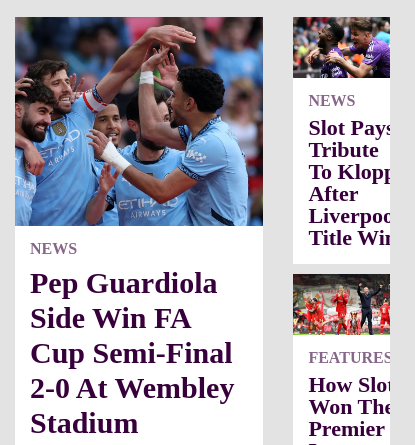
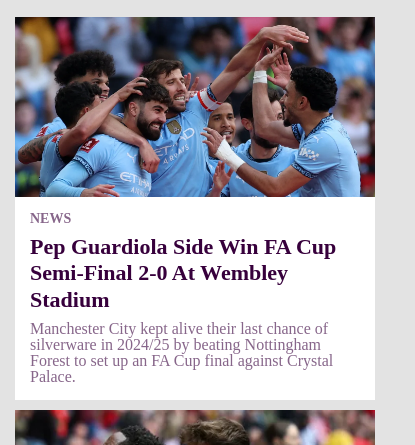
Before and after one commit to RusLan2186/premier-league, a website built with Vite: page src/index.html in a window 390 px wide. Shown: the part 377-822 px from the top of the page, 415 px wide, since content can reach past the window. Built offline with nearby package versions, Linux system fonts and the light colour scheme; files whose address does not match are found by name; a web font is replaced by a local one.

Commit message:
adaptiv: news section

```diff
--- a/src/css/header.css
+++ b/src/css/header.css
@@ -129,7 +129,7 @@
     right: -100%;
     top: 0;
     background-color: rgb(227, 227, 227);
-    padding: 100px 30px 50px 30px;
+    padding: 80px 30px 50px 30px;
     transition: right 0.6s ease 0s;
     overflow: auto;
   }
--- a/src/css/news-and-res.css
+++ b/src/css/news-and-res.css
@@ -1,13 +1,18 @@
 .news__rows {
-  column-gap: 30px;
   display: grid;
   grid-template-columns: 69% 1fr;
+  column-gap: 20px;
 }
-
-
 
 .news__img_block--big {
   height: 100%;
+}
+
+.media__subtitle {
+  font-size: 16px;
+  font-weight: 700;
+  color: rgb(135, 102, 138);
+  text-transform: uppercase;
 }
 
 .news-title--30 {
@@ -32,3 +37,58 @@
   font-weight: 700;
   text-transform: capitalize;
 }
+
+@media (max-width: 1199.98px) {
+  .news-title--30 {
+    font-size: 27px;
+  }
+  .news-title--22 {
+    font-size: 20px;
+  }
+}
+
+@media (max-width: 991.98px) {
+  .news__rows {
+    display: grid;
+    grid-template-columns: 1fr;
+    column-gap: 0px;
+    row-gap: 10px;
+  }
+
+  .news__img_block--big {
+    padding-bottom: 50%;
+  }
+
+  .news__items {
+    display: grid;
+    grid-template-columns: 1fr 1fr;
+    column-gap: 10px;
+    row-gap: 0px;
+  }
+}
+
+@media (max-width: 767.98px) {
+  .news-title--30 {
+    font-size: 26px;
+    line-height: 1.2;
+  }
+  .news-title--22 {
+    font-size: 20px;
+  }
+}
+
+@media (max-width: 550px) {
+  .media__subtitle {
+    font-size: 14px;
+  }
+  .news-title--30 {
+    font-size: 22px;
+  }
+
+  .news__items {
+    display: grid;
+    grid-template-columns: 1fr;
+    column-gap: 0px;
+    row-gap: 10px;
+  }
+}
--- a/src/css/styles.css
+++ b/src/css/styles.css
@@ -149,12 +149,7 @@
   padding-left: 15px;
   padding-right: 15px;
 }
-.media__subtitle {
-  font-size: 16px;
-  font-weight: 700;
-  color: rgb(135, 102, 138);
-  text-transform: uppercase;
-}
+
 .title--30 {
   font-size: 30px;
   font-weight: 700;
```
Also changed, not shown: src/index.html (+29 -13 lines).
